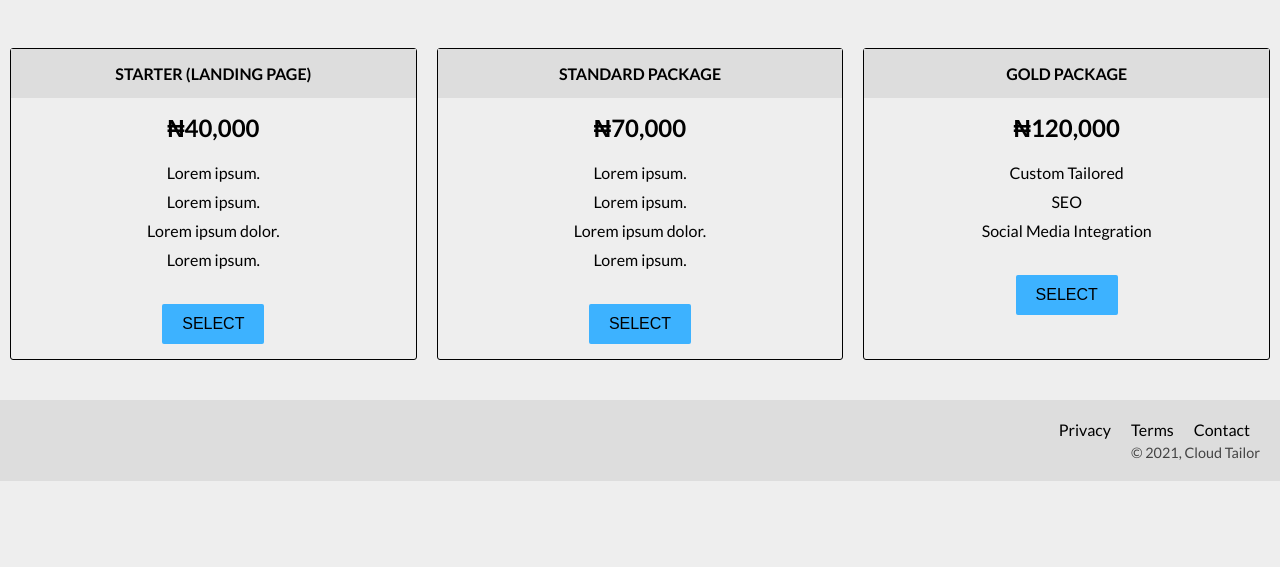
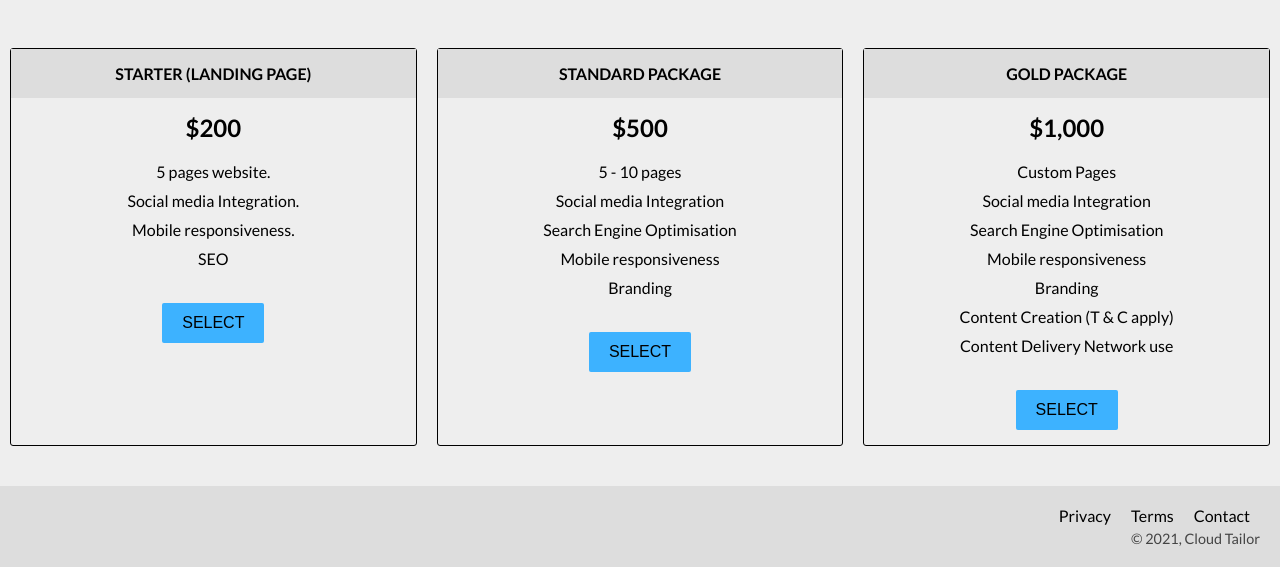
Before and after one commit to ikedroid/Product-Landing-Page, a plain HTML site: page index.html in a window 1280 px wide. Shown: the part 1012-1579 px from the top of the page. Before the commit the page ends 1493 px from the top, so only its background shows below. Drawn offline with Linux system fonts and the light colour scheme.

Commit message:
Update index.html

```diff
--- a/index.html
+++ b/index.html
@@ -71,33 +71,38 @@
   <section id="pricing">
       <div class="product" id="starter">
         <div class="level">Starter (Landing Page)</div>
-        <h2>₦40,000</h2>
+        <h2>$200</h2>
         <ol>
-          <li>Lorem ipsum.</li>
-          <li>Lorem ipsum.</li>
-          <li>Lorem ipsum dolor.</li>
-          <li>Lorem ipsum.</li>
+          <li>5 pages website.</li>
+          <li>Social media Integration.</li>
+          <li>Mobile responsiveness.</li>
+          <li>SEO</li>
         </ol>
         <button class="btn">Select</button>
       </div>
       <div class="product" id="standard">
         <div class="level">Standard Package</div>
-        <h2>₦70,000</h2>
+        <h2>$500</h2>
         <ol>
-          <li>Lorem ipsum.</li>
-          <li>Lorem ipsum.</li>
-          <li>Lorem ipsum dolor.</li>
-          <li>Lorem ipsum.</li>
+          <li>5 - 10 pages</li>
+          <li>Social media Integration</li>
+          <li>Search Engine Optimisation</li>
+          <li>Mobile responsiveness</li>
+          <li>Branding</li>
         </ol>
         <button class="btn">Select</button>
       </div>
       <div class="product" id="gold">
         <div class="level">Gold Package</div>
-        <h2>₦120,000</h2>
+        <h2>$1,000</h2>
         <ol>
-          <li>Custom Tailored</li>
-          <li>SEO</li>
-          <li>Social Media Integration</li>
+          <li>Custom Pages</li>
+          <li>Social media Integration</li>
+          <li>Search Engine Optimisation</li>
+          <li>Mobile responsiveness</li>
+          <li>Branding</li>
+            <li>Content Creation (T & C apply)</li>
+            <li>Content Delivery Network use</li>
         </ol>
         <button class="btn">Select</button>
       </div>
```
